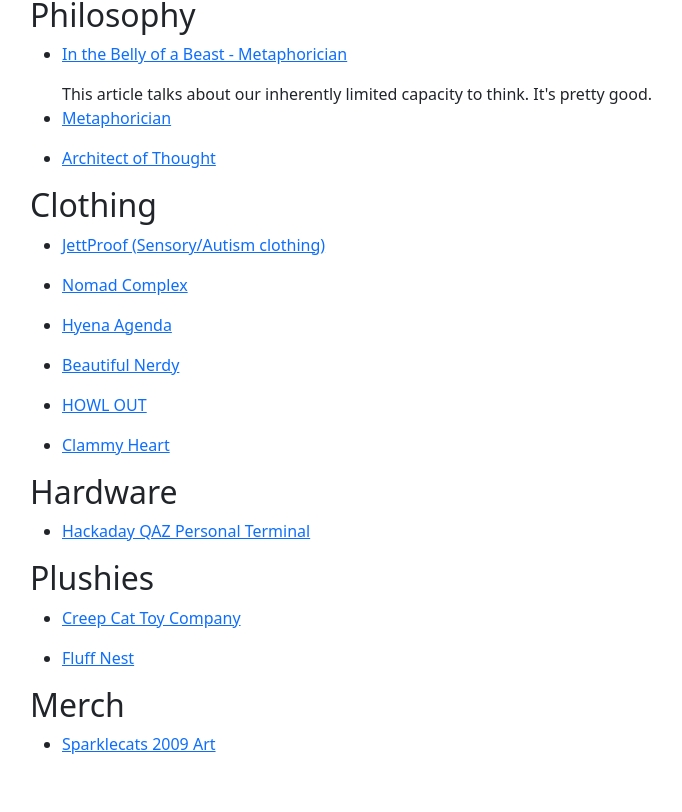
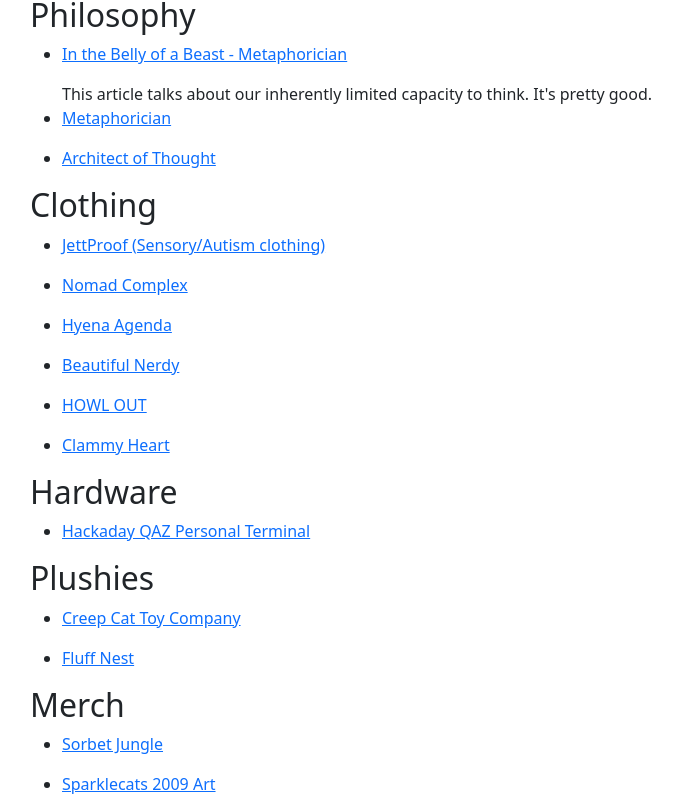
Before and after one commit to meltingscales/henrypost.net, a React (Create React App) app: page /fun/cool-links in a window 1280 px wide. Shown: the part 668-1480 px from the top of the page, without its empty margins (88-770 px from the left). Before the commit the page ends 1440 px from the top, so only its background shows below. Built offline with nearby package versions, Linux system fonts and the light colour scheme.

Commit message:
add merch

```diff
--- a/src/pages/fun/PageCoolLinks.tsx
+++ b/src/pages/fun/PageCoolLinks.tsx
@@ -76,6 +76,11 @@ const LINK_DATA: TLinkDatum[] = [
         category: 'Clothing',
     },
     {
+        text: "Sorbet Jungle",
+        url: "https://www.sorbetjungle.com/",
+        category: 'Merch',
+    },
+    {
         text: "Hyena Agenda",
         url: 'https://hyena-agenda.com/',
         category: 'Clothing',
```
